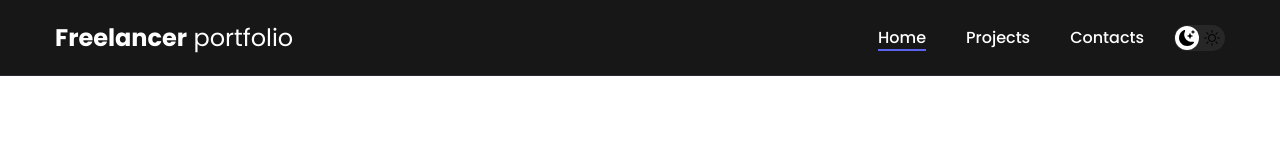
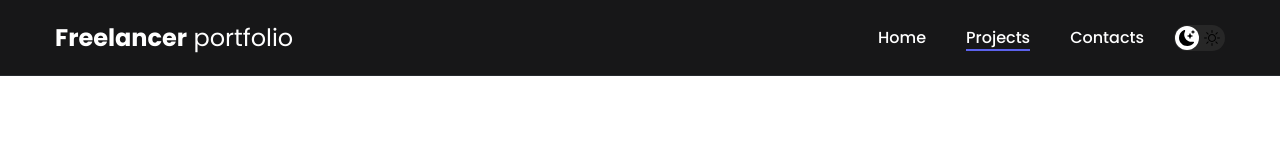
Before and after one commit to AndriiNyzhnyk1994/Portfolio, a React (Create React App) app: page /projects in a window 1280 px wide. Shown: the top 159 px of the page. Built offline with nearby package versions, Linux system fonts and the light colour scheme.

Commit message:
added scrollToTop util

```diff
--- a/src/App.js
+++ b/src/App.js
@@ -8,12 +8,14 @@ import Project from './components/project/Project';
 import ProjectPage from './pages/ProjectPage';
 
 import { BrowserRouter as Router, Routes, Route } from 'react-router-dom';
+import ScrollToTop from './utils/scrollToTop';
 
 
 function App() {
   return (
     <div className="App">
       <Router>
+        <ScrollToTop />
         <NavBar />
         <Routes>
           <Route path='/' element={<Home />} />
--- a/src/components/navBar/NavBar.js
+++ b/src/components/navBar/NavBar.js
@@ -1,25 +1,36 @@
 import sun from '../../img/icons/sun.svg'
 import moon from '../../img/icons/moon.svg'
 import './style.css'
+import { NavLink } from 'react-router-dom'
+
+function NavBar() {
+  const activeLink = 'nav-list__link nav-list__link--active'
+  const normalLink = 'nav-list__link'
 
 
-function NavBar() {
   return (
     <nav className="nav">
       <div className="container">
         <div className="nav-row">
-            <a href="./index.html" className="logo"><strong>Freelancer</strong> portfolio</a>
+          <NavLink to={'/'} className="logo">
+            <strong>Freelancer</strong> portfolio
+          </NavLink>
 
           <button className="dark-mode-btn">
-
             <img src={moon} alt="Light mode" className="dark-mode-btn__icon" />
             <img src={sun} alt="Dark mode" className="dark-mode-btn__icon" />
           </button>
 
           <ul className="nav-list">
-                  <li className="nav-list__item"><a href="./index.html" className="nav-list__link nav-list__link--active">Home</a></li>
-                  <li className="nav-list__item"><a href="./projects.html" className="nav-list__link">Projects</a></li>
-                  <li className="nav-list__item"><a href="./contacts.html" className="nav-list__link">Contacts</a></li>
+            <li className="nav-list__item">
+              <NavLink to="/" className={({ isActive }) => isActive ? activeLink : normalLink}>Home</NavLink>
+            </li>
+            <li className="nav-list__item">
+              <NavLink to="/projects" className={({ isActive }) => isActive ? activeLink : normalLink}>Projects</NavLink>
+            </li>
+            <li className="nav-list__item">
+              <NavLink to="/contacts" className={({ isActive }) => isActive ? activeLink : normalLink}>Contacts</NavLink>
+            </li>
           </ul>
         </div>
       </div>
--- a/src/helpers/projectsList.js
+++ b/src/helpers/projectsList.js
@@ -16,10 +16,10 @@ import project6Big from '../img/projects/06-big.jpg'
 
 
 export const projects = [
-    {title: 'Gaming streaming portal', imgUrl: project1, imgBig: project1Big, link: './project-page.html'},
-    {title: 'Video Service', imgUrl: project2, imgBig: project2Big, link: './project-page.html'},
-    {title: 'Video Portal', imgUrl: project3, imgBig: project3Big, link: './project-page.html'},
-    {title: 'Dating App', imgUrl: project4, imgBig: project4Big, link: './project-page.html'},
-    {title: 'Landing', imgUrl: project5, imgBig: project5Big, link: './project-page.html'},
-    {title: 'Gaming Community', imgUrl: project6, imgBig: project6Big, link: './project-page.html'},
+    {title: 'Gaming streaming portal', imgUrl: project1, imgBig: project1Big, link: '/project'},
+    {title: 'Video Service', imgUrl: project2, imgBig: project2Big, link: '/project'},
+    {title: 'Video Portal', imgUrl: project3, imgBig: project3Big, link: '/project'},
+    {title: 'Dating App', imgUrl: project4, imgBig: project4Big, link: '/project'},
+    {title: 'Landing', imgUrl: project5, imgBig: project5Big, link: '/project'},
+    {title: 'Gaming Community', imgUrl: project6, imgBig: project6Big, link: '/project'},
 ]
--- /dev/null
+++ b/src/utils/scrollToTop.js
@@ -0,0 +1,13 @@
+import { useEffect } from "react";
+import { useLocation } from "react-router-dom";
+
+
+export default function ScrollToTop() {
+    const {pathname} = useLocation()
+
+    useEffect(() => {
+        window.scrollTo(0, 0)
+    }, [pathname])
+
+    return null
+}
```
Lines whose indentation alone changed are shown as unchanged.
